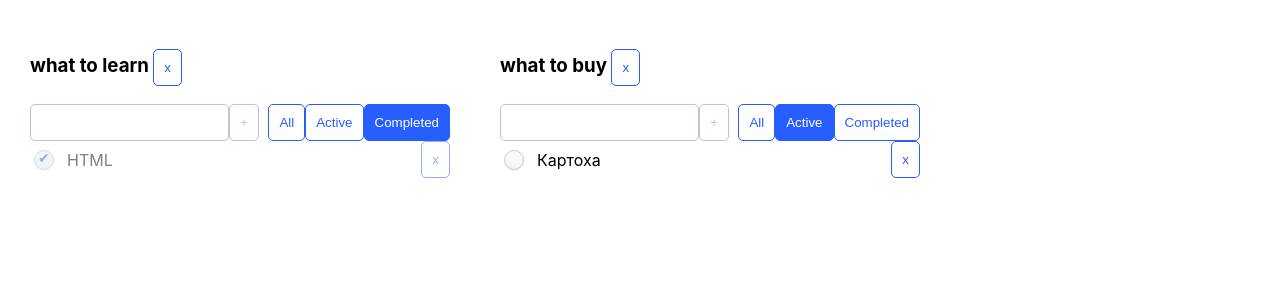
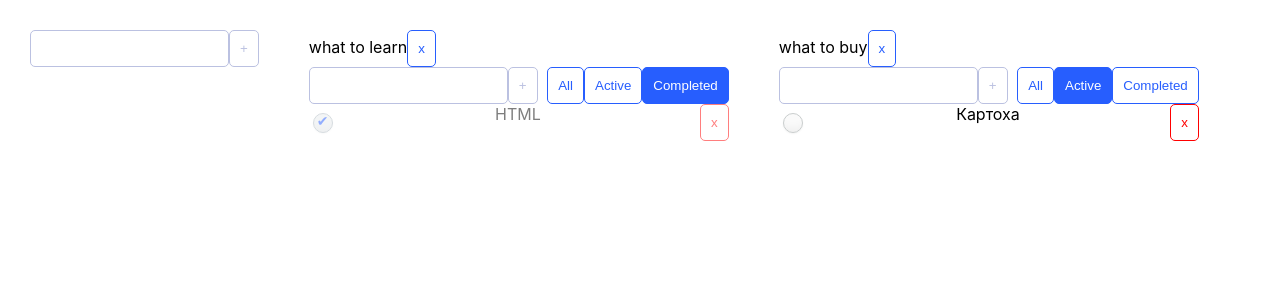
Before and after one commit to Osbelkz/todoList, a React (Create React App) app: page / in a window 1280 px wide. Shown: the top 300 px of the page. Built offline with nearby package versions, Linux system fonts and the light colour scheme.

Commit message:
Add common input element
and editable span, new ability to add new todolists

```diff
--- a/package.json
+++ b/package.json
@@ -18,7 +18,8 @@
     "react-dom": "^16.13.1",
     "react-scripts": "3.4.1",
     "typescript": "~3.7.2",
-    "uuid": "^8.2.0"
+    "uuid": "^8.2.0",
+    "yarn": "^1.22.4"
   },
   "scripts": {
     "predeploy": "npm run build",
--- a/src/App.css
+++ b/src/App.css
@@ -1,6 +1,7 @@
 .App {
   padding: 30px;
   display: flex;
+  flex-wrap: wrap;
 }
 
 .App > div {
--- a/src/App.tsx
+++ b/src/App.tsx
@@ -2,6 +2,7 @@ import React, {useState} from 'react';
 import './App.css';
 import {ToDoList} from "./components/ToDoList";
 import {v1} from "uuid";
+import {AddItemForm} from "./components/AddItemForm/AddItemForm";
 
 export type TaskType = {
     id: string,
@@ -83,8 +84,26 @@ function App() {
     }
 
 
+    function addTodolist(newTodolistTitle: string) {
+        let newTodolistId = v1();
+        setTodoLists([...todoLists, {id: newTodolistId, title: newTodolistTitle, filter: "all"}])
+        setTasks({...tasks, [newTodolistId]: []})
+    }
+
+    function changeTaskTitle(todolistId: string, taskId: string, newTitle: string) {
+        setTasks({
+            ...tasks,
+            [todolistId]: tasks[todolistId].map(task => task.id === taskId ? {...task, title: newTitle}: task)
+        })
+    }
+
+    function changeTodolistTitle(todolistId: string, newTodolistTitle: string) {
+        setTodoLists(todoLists.map(tl=>tl.id===todolistId ? {...tl, title: newTodolistTitle}: tl))
+    }
+
     return (
         <div className="App">
+            <AddItemForm addItem={addTodolist}/>
             {todoLists.map(tl => {
                 let tasksForToDoList: Array<TaskType>;
                 switch (tl.filter) {
@@ -98,10 +117,12 @@ function App() {
                         tasksForToDoList = tasks[tl.id];
                         break;
                 }
+
+
                 return (
                     <ToDoList
                         key={tl.id}
-                        id={tl.id}
+                        todolistId={tl.id}
                         title={tl.title}
                         filter={tl.filter}
                         tasks={tasksForToDoList}
@@ -109,13 +130,14 @@ function App() {
                         addTask={addTask}
                         changeFilter={changeFilter}
                         changeStatus={changeStatus}
-                        deleteTodoList={()=>deleteTodoList(tl.id)}
+                        deleteTodoList={() => deleteTodoList(tl.id)}
                         allTasks={tasks[tl.id]}
+                        changeTaskTitle={changeTaskTitle}
+                        changeTodolistTitle={changeTodolistTitle}
                     />)
             })}
-
         </div>
-    );
+    )
 }
 
 export default App;
--- a/src/common/CheckBox/CheckBox.tsx
+++ b/src/common/CheckBox/CheckBox.tsx
@@ -5,7 +5,7 @@ type PropsType = {
     onClick: (value: boolean) => void
     disabled?: boolean
     checked: boolean
-    label: string
+    label?: string
 }
 
 export function CheckBox(props: PropsType) {
@@ -16,7 +16,7 @@ export function CheckBox(props: PropsType) {
                    checked={props.checked}
                    onChange={e => props.onClick(e.currentTarget.checked)}
                    disabled={props.disabled}/>
-                   <span className={classes.checkbox__label}>{props.label}</span>
+                   {/*<span className={classes.checkbox__label}>{props.label}</span>*/}
         </label>
     )
 }
--- /dev/null
+++ b/src/components/AddItemForm/AddItemForm.tsx
@@ -0,0 +1,41 @@
+import React, {useState} from "react";
+import {Input} from "../../common/Input/Input";
+import {Button} from "../../common/Button/Button";
+
+
+type AddItemFormPropsType = {
+    addItem: (title: string)=>void
+}
+
+export function AddItemForm(props: AddItemFormPropsType) {
+
+    let [inputValue, setInputValue] = useState('');
+    let [error, setError] = useState<string | null>(null);
+
+    function onInputValueChangedHandler(value: string): void {
+        setInputValue(value);
+        setError(null);
+    }
+
+    function addItem(): void {
+        if (inputValue.trim()) {
+            props.addItem(inputValue.trim());
+            setInputValue('');
+        }
+        setError('Title is required!');
+    }
+
+    return (
+        <div>
+            <Input onChange={onInputValueChangedHandler}
+                   value={inputValue}
+                   addData={addItem}
+                   error={error ? true : false}/>
+            <Button onClick={addItem}
+                    btnName={"+"}
+                    btnType={"green"}
+                    disabled={!inputValue}/>
+            {error && <div className="error-message">{error}</div>}
+        </div>
+    )
+}
--- /dev/null
+++ b/src/components/EditableSpan/EditableSpan.tsx
@@ -0,0 +1,32 @@
+import React, {ChangeEvent, useState} from "react";
+
+type EditableSpanPropsType = {
+    title: string
+    changeTitle: (newTitle: string) => void
+}
+
+export function EditableSpan(props: EditableSpanPropsType) {
+
+    let [editMode, setEditMode] = useState<boolean>(false)
+    let [title, setTitle] = useState<string>('')
+
+
+    function activateEditMode() {
+        setEditMode(true)
+        setTitle(props.title)
+    }
+
+    function deactivateEditMode() {
+        setEditMode(false)
+        props.changeTitle(title)
+    }
+
+    function changeTitleHandler(e: ChangeEvent<HTMLInputElement>) {
+        setTitle(e.target.value)
+    }
+
+
+    return editMode
+        ? <input value={title} onChange={changeTitleHandler} onBlur={deactivateEditMode} autoFocus/>
+        : <span onDoubleClick={activateEditMode}>{props.title}</span>
+}
--- a/src/components/ToDoList.tsx
+++ b/src/components/ToDoList.tsx
@@ -3,9 +3,12 @@ import {FilterValuesType, TaskType} from "../App";
 import {Button} from "../common/Button/Button";
 import {CheckBox} from "../common/CheckBox/CheckBox";
 import {Input} from "../common/Input/Input";
+import {AddItemForm} from "./AddItemForm/AddItemForm";
+import classes from "../common/CheckBox/CheckBox.module.scss";
+import {EditableSpan} from "./EditableSpan/EditableSpan";
 
 type ToDoListProps = {
-    id: string
+    todolistId: string
     title: string
     filter: FilterValuesType
     allTasks: Array<TaskType>
@@ -15,75 +18,70 @@ type ToDoListProps = {
     changeFilter: (newFilterValue: FilterValuesType, todoListId: string) => void
     changeStatus: (taskId: string, isDone: boolean, todoListId: string) => void
     deleteTodoList: () => void
+    changeTaskTitle: (todolistId: string, taskId: string, newTaskTitle: string) => void
+    changeTodolistTitle: (todolistId: string, newTodolistTitle: string)=>void
 }
 
 
 export function ToDoList(props: ToDoListProps) {
 
-    let [newTaskText, setTaskText] = useState('');
-    let [error, setError] = useState<string | null>(null);
 
-    function onTaskNameChanged(value: string): void {
-        setTaskText(value);
-        setError(null);
+    function addTaskHandler(value: string) {
+        props.addTask(value, props.todolistId)
+    }
+    function changeTodolistTitle(newTitle: string) {
+        props.changeTodolistTitle(props.todolistId, newTitle)
     }
 
-    function addTask(): void {
-        if (newTaskText.trim()) {
-            props.addTask(newTaskText.trim(), props.id);
-            setTaskText('');
-        }
-        setError('Title is required!');
+    function onAllClickHandler() {
+        props.changeFilter('all', props.todolistId)
+    }
+    function onActiveClickHandler() {
+        props.changeFilter('active', props.todolistId)
+    }
+    function onCompletedClickHandler() {
+        props.changeFilter('completed', props.todolistId)
     }
 
 
-    function onAllClickHandler() {
-        props.changeFilter('all', props.id)
-    }
-    function onActiveClickHandler() {
-        props.changeFilter('active', props.id)
-    }
-    function onCompletedClickHandler() {
-        props.changeFilter('completed', props.id)
-    }
 
     const tasks = props.tasks.map(task => {
         function changeCheckBox(value: boolean): void {
-            props.changeStatus(task.id, value, props.id);
+            props.changeStatus(task.id, value, props.todolistId);
         }
 
         function deleteTask(): void {
-            props.deleteTask(task.id, props.id);
+            props.deleteTask(task.id, props.todolistId);
+        }
+
+        function changeTaskTitle(newTaskTitle: string) {
+            props.changeTaskTitle(props.todolistId, task.id, newTaskTitle)
         }
 
         return (
             <li key={task.id} className={task.isDone ? 'task-default isDone' : 'task-default'}>
-                <CheckBox label={task.title}
-                          checked={task.isDone}
+                <CheckBox checked={task.isDone}
                           disabled={false}
                           onClick={changeCheckBox}/>
+                <EditableSpan title={task.title} changeTitle={changeTaskTitle}/>
                 <Button disabled={false}
                         btnName={"x"}
+                        btnType={"red"}
                         onClick={deleteTask}/>
             </li>
         )
     })
+
     return (
         <div className='todolist'>
-            <h3>{props.title} <Button onClick={props.deleteTodoList} disabled={false} btnName={"x"}/></h3>
+            <div>
+                <EditableSpan title={props.title} changeTitle={changeTodolistTitle}/>
+                <Button onClick={props.deleteTodoList} disabled={false} btnName={"x"}/>
+            </div>
 
             <div className='header'>
-                <div>
-                    <Input onChange={onTaskNameChanged}
-                           value={newTaskText}
-                           addData={addTask}
-                           error={error ? true : false}/>
-                    <Button onClick={addTask}
-                            btnName={"+"}
-                            btnType={"green"}
-                            disabled={!newTaskText}/>
-                    {error && <div className="error-message">{error}</div>}
-                </div>
+                <AddItemForm addItem={addTaskHandler}/>
+
                 <div>
                     <Button onClick={onAllClickHandler}
                             btnName={"All"}
```
Also changed, not shown: src/components/EditableSpan/EditableSpan.module.css (added), 1 other file (tests, documents, lock files or other folders).
